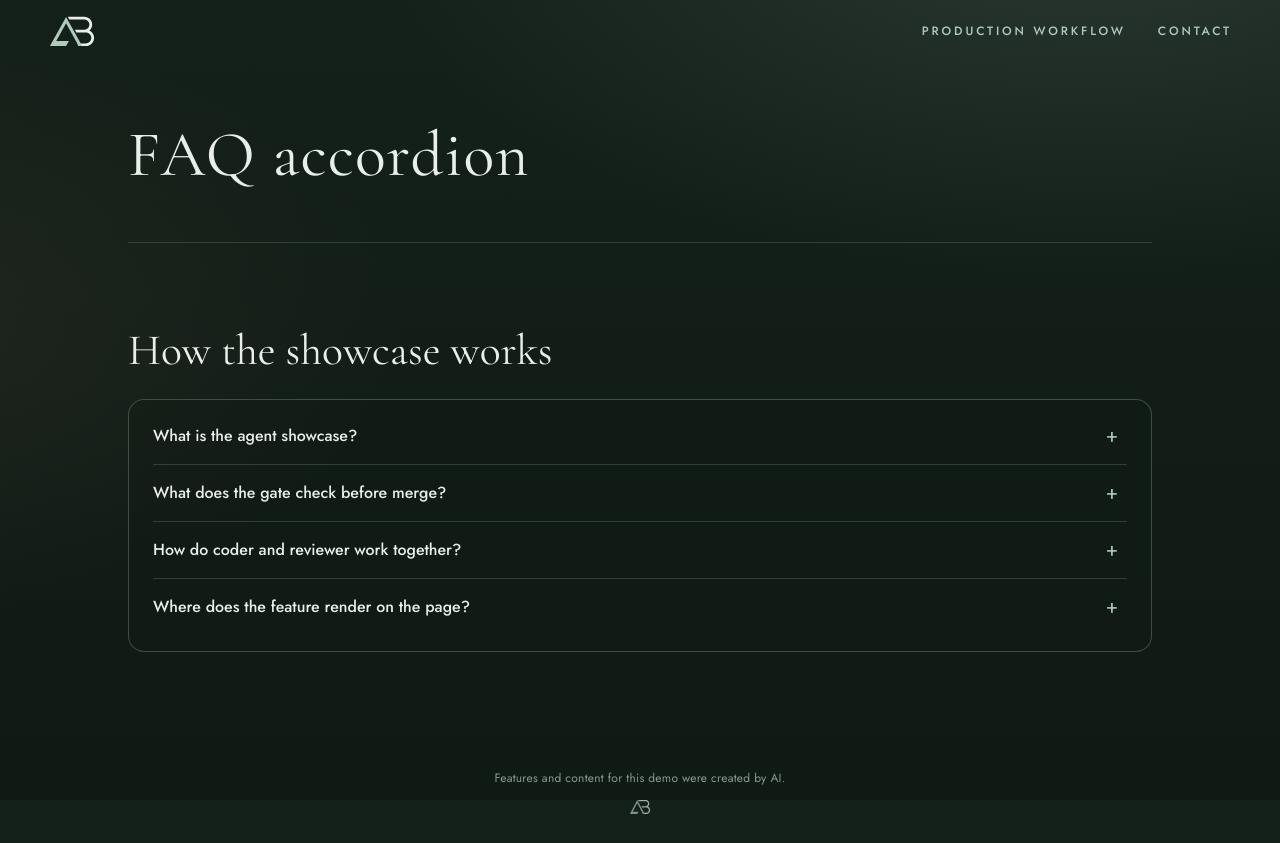
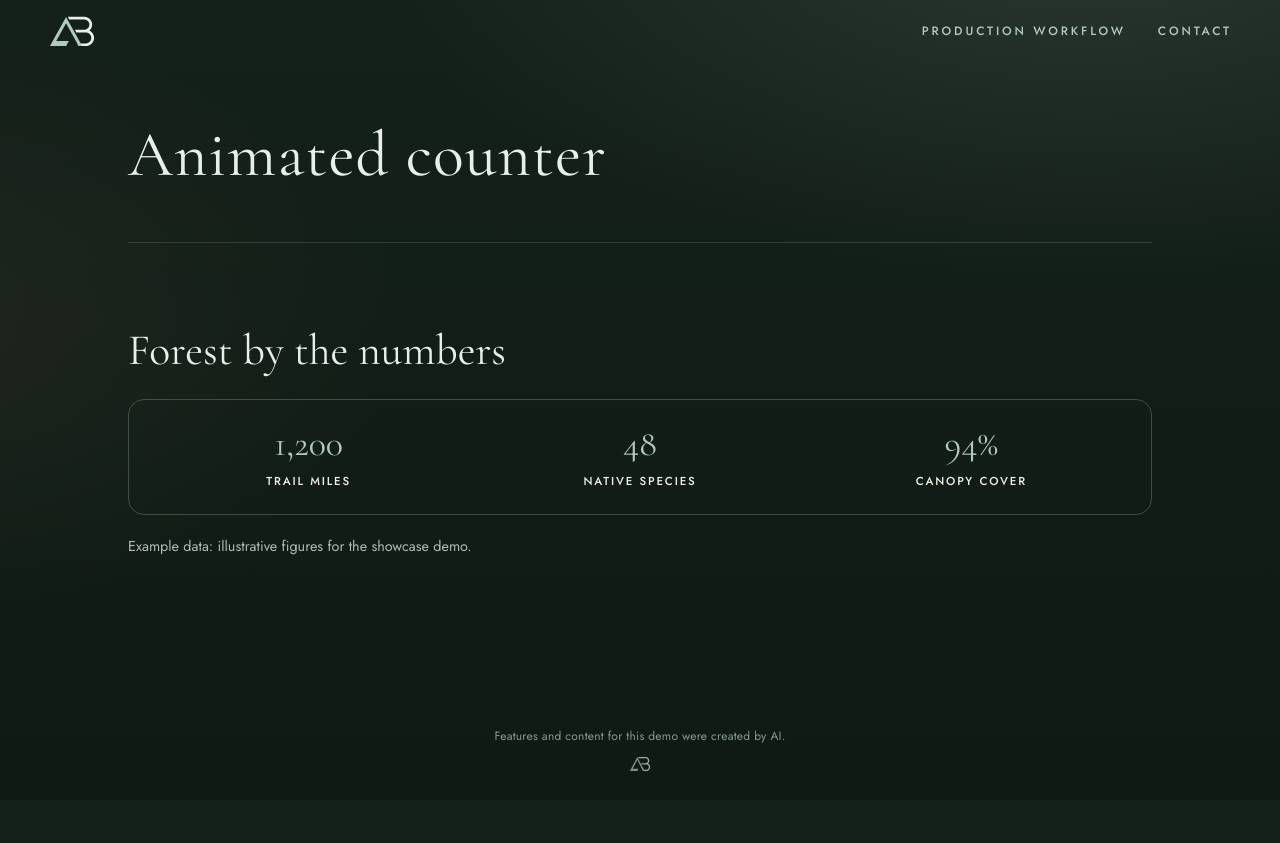
Before and after one commit to ashtonbach/agent-showcase, a Next.js app: page /showcase/ in a window 1280 px wide. After the commit the page ends 800 px from the top, so only its background shows below. Built offline with nearby package versions, Linux system fonts and the light colour scheme.

Commit message:
Feature: Animated counter (Authors: Alder) (#477)
Merged after Rowan (AI reviewer) approved 196fffb and the v2 gate, build and functional checks passed. Author: Alder (AI coder)

Co-author: Alder (AI coder)

```diff
--- a/app/lab/animated-counter/index.tsx
+++ b/app/lab/animated-counter/index.tsx
@@ -1,109 +1,128 @@
 "use client";
-import { useEffect, useLayoutEffect, useRef, useState } from "react";
+import { useEffect, useRef, useState } from "react";
 
-/* Example figures for layout demo — not sourced from live metrics. */
+// Example showcase stats (not live figures).
 const STATS = [
-  { final: "24", label: "Workshops" },
-  { final: "180", label: "Participants" },
-  { final: "96%", label: "Satisfaction" },
+  { final: "1,200", label: "Trail miles", parse: () => 1200, render: (n: number) =>
+    Math.round(n).toLocaleString("en-US") },
+  { final: "48", label: "Native species", parse: () => 48, render: (n: number) => String(Math.round(n)) },
+  { final: "94%", label: "Canopy cover", parse: () => 94, render: (n: number) => `${Math.round(n)}%` },
 ];
 
-type Parsed = { pre: string; num: number; suf: string; dec: number; grouped: boolean };
+const DURATION = 1200;
 
-function parseFinal(final: string): Parsed {
-  const m = final.match(/^([^0-9\-]*)([\d,.\s]+)(.*)$/);
-  if (!m) return { pre: "", num: 0, suf: final, dec: 0, grouped: false };
-  const raw = m[2].replace(/,/g, "").replace(/\s/g, "");
-  const dec = (raw.split(".")[1] || "").length;
-  return { pre: m[1], num: parseFloat(raw) || 0, suf: m[3], dec, grouped: m[2].includes(",") };
-}
-
-function formatNum(n: number, p: Parsed): string {
-  let s = p.dec ? n.toFixed(p.dec) : String(Math.round(n));
-  if (p.grouped) {
-    const [a, b] = s.split(".");
-    s = Number(a).toLocaleString("en-US") + (b ? `.${b}` : "");
-  }
-  return `${p.pre}${s}${p.suf}`;
-}
-
-function Stat({ final, label, run }: { final: string; label: string; run: boolean }) {
-  const parsed = parseFinal(final);
-  const [text, setText] = useState("0");
-  const reducedRef = useRef(false);
-
-  useLayoutEffect(() => {
-    reducedRef.current = window.matchMedia("(prefers-reduced-motion: reduce)").matches;
-    if (reducedRef.current) setText(final);
-  }, [final]);
+export default function AnimatedCounter() {
+  const sectionRef = useRef<HTMLElement>(null);
+  const [shown, setShown] = useState(["0", "0", "0%"]);
 
   useEffect(() => {
-    if (reducedRef.current) return;
-    if (!run) {
-      setText(formatNum(0, parsed));
-      return;
-    }
-    const t0 = performance.now();
-    const dur = 1200;
-    let id = 0;
-    const step = (now: number) => {
-      const t = Math.min(1, (now - t0) / dur);
-      const eased = 1 - (1 - t) ** 3;
-      if (t >= 1) setText(final);
-      else setText(formatNum(parsed.num * eased, parsed));
-      if (t < 1) id = requestAnimationFrame(step);
+    const el = sectionRef.current;
+    if (!el) return;
+    const reduced = window.matchMedia("(prefers-reduced-motion: reduce)").matches;
+
+    const runFinal = () => setShown(STATS.map((s) => s.final));
+
+    const runAnimate = () => {
+      const start = performance.now();
+      let frame = 0;
+      const tick = (now: number) => {
+        const t = Math.min(1, (now - start) / DURATION);
+        const ease = 1 - (1 - t) ** 3;
+        if (t >= 1) {
+          runFinal();
+          return;
+        }
+        setShown(STATS.map((s) => s.render(s.parse() * ease)));
+        frame = requestAnimationFrame(tick);
+      };
+      frame = requestAnimationFrame(tick);
+      return () => cancelAnimationFrame(frame);
     };
-    id = requestAnimationFrame(step);
-    return () => cancelAnimationFrame(id);
-  }, [run, final]);
 
-  return (
-    <div className="lab-ac-stat">
-      <strong data-final={final}>{text}</strong>
-      <span className="lab-ac-label">{label}</span>
-    </div>
-  );
-}
-
-export default function AnimatedCounter() {
-  const root = useRef<HTMLElement>(null);
-  const [run, setRun] = useState(false);
-
-  useEffect(() => {
-    const el = root.current;
-    if (!el) return;
-    const io = new IntersectionObserver(
-      ([e]) => {
-        if (e.isIntersecting) setRun(true);
+    let cancelAnim: (() => void) | undefined;
+    const obs = new IntersectionObserver(
+      (entries) => {
+        if (!entries[0]?.isIntersecting) return;
+        obs.disconnect();
+        if (reduced) runFinal();
+        else cancelAnim = runAnimate();
       },
       { threshold: 0.25 }
     );
-    io.observe(el);
-    return () => io.disconnect();
+    obs.observe(el);
+    return () => {
+      obs.disconnect();
+      cancelAnim?.();
+    };
   }, []);
 
+  const css = `
+    [data-lab="animated-counter"] {
+      width: min(720px, 100%);
+      margin: 8px auto 56px;
+      color: var(--mist, #E8EEE9);
+    }
+    [data-lab="animated-counter"] .lab-card {
+      border: 1px solid rgba(176, 203, 188, 0.28);
+      border-radius: 16px;
+      padding: 24px;
+    }
+    [data-lab="animated-counter"] .lab-stats {
+      display: grid;
+      grid-template-columns: repeat(3, minmax(0, 1fr));
+      gap: 20px;
+      text-align: center;
+    }
+    [data-lab="animated-counter"] .lab-stat strong {
+      display: block;
+      font-family: var(--serif);
+      font-size: clamp(1.75rem, 5vw, 2.25rem);
+      font-weight: 400;
+      color: var(--sage, #B0CBBC);
+      line-height: 1.1;
+    }
+    [data-lab="animated-counter"] .lab-stat-label {
+      display: block;
+      margin-top: 8px;
+      font-family: var(--sans);
+      font-size: 0.72rem;
+      font-weight: 500;
+      letter-spacing: 0.16em;
+      text-transform: uppercase;
+      color: #F2EFE6;
+    }
+    [data-lab="animated-counter"] .lab-note {
+      margin: 20px 0 0;
+      font-size: 0.9rem;
+      color: rgba(232, 238, 233, 0.75);
+    }
+    @media (max-width: 520px) {
+      [data-lab="animated-counter"] .lab-stats {
+        grid-template-columns: 1fr;
+        gap: 28px;
+      }
+    }
+  `;
+
   return (
-    <section ref={root} data-lab="animated-counter" aria-labelledby="ac-h2">
-      <h2 id="ac-h2">Impact at a glance</h2>
-      <div className="lab-ac-card">
-        <div className="lab-ac-grid">
-          {STATS.map((s) => (
-            <Stat key={s.label} final={s.final} label={s.label} run={run} />
+    <section
+      ref={sectionRef}
+      data-lab="animated-counter"
+      aria-labelledby="animated-counter-heading"
+    >
+      <style>{css}</style>
+      <h2 id="animated-counter-heading">Forest by the numbers</h2>
+      <div className="lab-card">
+        <div className="lab-stats">
+          {STATS.map((s, i) => (
+            <div className="lab-stat" key={s.label}>
+              <strong data-final={s.final}>{shown[i]}</strong>
+              <span className="lab-stat-label">{s.label}</span>
+            </div>
           ))}
         </div>
       </div>
-      <p className="lab-ac-note">Example data</p>
-      <style>{`
-[data-lab="animated-counter"]{width:min(720px,100%);margin:8px auto 56px;color:var(--mist,#E8EEE9)}
-[data-lab="animated-counter"]>h2{font-family:var(--serif);font-weight:400;font-size:30px;line-height:1.15;margin:0 0 20px;color:#F2EFE6}
-.lab-ac-card{border:1px solid rgba(176,203,188,0.28);border-radius:16px;padding:24px;background:rgba(18,26,22,0.35)}
-.lab-ac-grid{display:grid;grid-template-columns:repeat(3,1fr);gap:20px;text-align:center}
-@media(max-width:520px){.lab-ac-grid{grid-template-columns:1fr;gap:16px}}
-.lab-ac-stat strong{display:block;font-family:var(--serif);font-weight:400;font-size:clamp(1.75rem,5vw,2.5rem);color:#F2EFE6;line-height:1.1;margin-bottom:8px}
-.lab-ac-label{font-family:var(--sans);font-weight:500;font-size:0.72rem;letter-spacing:0.16em;text-transform:uppercase;color:var(--sage,#B0CBBC)}
-.lab-ac-note{margin:16px 0 0;font-size:0.9rem;color:var(--mist,#E8EEE9)}
-@media(prefers-reduced-motion:reduce){.lab-ac-stat strong{transition:none}}
-`}</style>
+      <p className="lab-note">Example data: illustrative figures for the showcase demo.</p>
     </section>
   );
 }
--- a/app/lab/current.json
+++ b/app/lab/current.json
@@ -1 +1 @@
-{"slug":"faq-accordion"}
+{"slug":"animated-counter"}
--- a/app/page.tsx
+++ b/app/page.tsx
@@ -1,4 +1,4 @@
-import Lab from "./lab/faq-accordion";
+import Lab from "./lab/animated-counter";
 import { readDemoKey, demoTitle } from "./demo-name";
 const demoKey = readDemoKey();
 const demoName = demoTitle();
```
